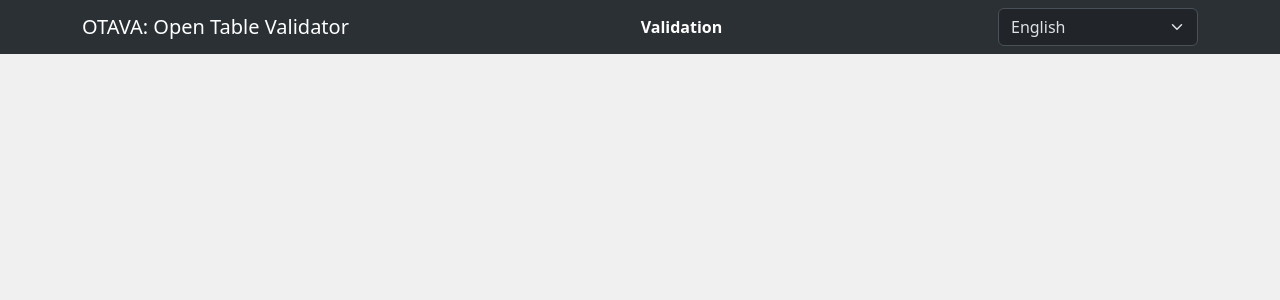
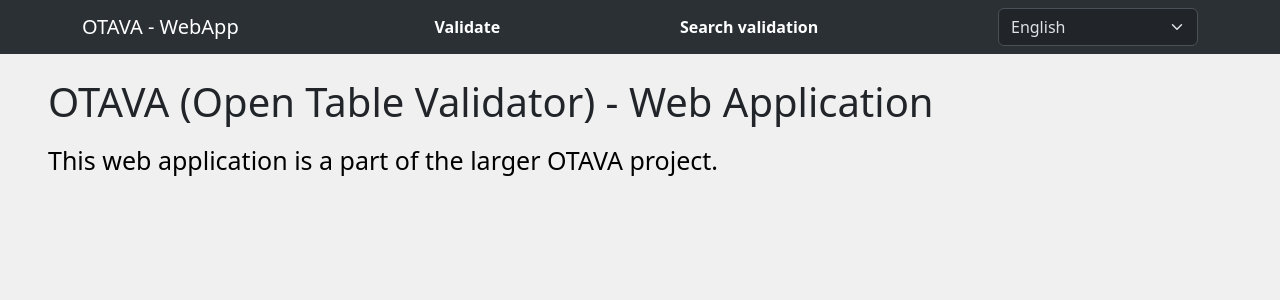
Before and after one commit to JanJanda/otava, a React (Create React App) app in the folder web-app/client/: page / in a window 1280 px wide. Shown: the top 300 px of the page. Built offline with nearby package versions, Linux system fonts and the light colour scheme.

Commit message:
Add search bar

```diff
--- a/web-app/client/public/index.html
+++ b/web-app/client/public/index.html
@@ -5,7 +5,7 @@
     <link rel="icon" href="%PUBLIC_URL%/favicon.ico" />
     <meta name="viewport" content="width=device-width, initial-scale=1" />
     <meta name="theme-color" content="#000000" />
-    <title>React App</title>
+    <title>OTAVA - WebApp</title>
   </head>
   <body>
     <noscript>You need to enable JavaScript to run this app.</noscript>
--- a/web-app/client/src/App.js
+++ b/web-app/client/src/App.js
@@ -6,6 +6,7 @@ import TopBar from "./TopBar";
 import {englishLocale} from "./englishLocale";
 import HomePage from "./HomePage";
 import NotFoundPage from "./NotFoundPage";
+import SearchPage from "./SearchPage";
 
 export const LocaleContext = createContext(englishLocale);
 
@@ -18,6 +19,7 @@ export default function App() {
       <Routes>
         <Route path="/" element={<HomePage />} />
         <Route path="/validate" element={<ValidatePage />} />
+        <Route path="/search" element={<SearchPage />} />
         <Route path="/result/:id" element={<ResultPage />} />
         <Route path="*" element={<NotFoundPage />} />
       </Routes>
--- a/web-app/client/src/HomePage.js
+++ b/web-app/client/src/HomePage.js
@@ -1,7 +1,13 @@
-import React from "react";
+import React, {useContext} from "react";
+import {LocaleContext} from "./App";
 
 export default function HomePage() {
+  const locale = useContext(LocaleContext);
+
   return (
-    ""
+    <div className="mx-5 mt-4">
+      <h1>OTAVA ({locale.otava}) - {locale.webApp}</h1>
+      <p className="intro-text mt-3">{locale.introText}</p>
+    </div>
   );
 }
--- /dev/null
+++ b/web-app/client/src/SearchPage.js
@@ -0,0 +1,21 @@
+import React, {useContext, useState} from "react";
+import {useNavigate} from "react-router-dom";
+import {LocaleContext} from "./App";
+import Form from "react-bootstrap/Form";
+import Button from "react-bootstrap/Button";
+
+export default function SearchPage() {
+  const [searchId, setSearchId] = useState("");
+  const navigate = useNavigate();
+  const locale = useContext(LocaleContext);
+
+  return (
+    <div className="mt-5 mx-auto search-bar">
+      <Form.Group controlId="result-search" style={{ float: "left" }}>
+        <Form.Label style={{ marginRight: "10px", float: "left", marginTop: "5px" }}>{locale.searchById}:</Form.Label>
+        <Form.Control value={searchId} onChange={e => setSearchId(e.target.value)} style={{ maxWidth: "100px", marginRight: "10px"}} />
+      </Form.Group>
+      <Button variant="secondary" onClick={() => navigate("/result/" + searchId.trim())} disabled={searchId.trim() === ""}>{locale.search}</Button>
+    </div>
+  );
+}
--- a/web-app/client/src/TopBar.js
+++ b/web-app/client/src/TopBar.js
@@ -11,17 +11,23 @@ export default function TopBar(props) {
   const locale = useContext(LocaleContext);
   const location = useLocation();
 
-  let linkColor = "white";
-  if (location.pathname === "/validate") linkColor = "yellow";
+  let validateColor = "white";
+  if (location.pathname === "/validate") validateColor = "yellow";
+
+  let searchColor = "white";
+  if (location.pathname === "/search") searchColor = "yellow";
 
   return (
     <Navbar className="bg-body-tertiary" data-bs-theme="dark">
       <Container>
         <Link to="/" style={{ textDecoration: "none" }}>
-          <Navbar.Brand>OTAVA: Open Table Validator</Navbar.Brand>
+          <Navbar.Brand>OTAVA - WebApp</Navbar.Brand>
         </Link>
-        <Link to="/validate" style={{ textDecoration: "none", color: linkColor, fontWeight: "bold" }}>
-          {locale.validation}
+        <Link to="/validate" style={{ textDecoration: "none", color: validateColor, fontWeight: "bold" }}>
+          {locale.validate}
+        </Link>
+        <Link to="/search" style={{ textDecoration: "none", color: searchColor, fontWeight: "bold" }}>
+          {locale.searchValidation}
         </Link>
           <LangSelect setLocale={props.setLocale} />
       </Container>
--- a/web-app/client/src/czechLocale.js
+++ b/web-app/client/src/czechLocale.js
@@ -23,4 +23,11 @@ export const czechLocale = {
   report: "Validační zpráva",
   finishTime: "Čas dokončení",
   notFound: "Smůla, stránka nenalezena",
+  searchById: "Hledat validaci podle ID",
+  search: "Hledat",
+  validate: "Validovat",
+  searchValidation: "Hledat validaci",
+  otava: "Otevřený validátor tabulek",
+  webApp: "webová aplikace",
+  introText: ""
 };
--- a/web-app/client/src/englishLocale.js
+++ b/web-app/client/src/englishLocale.js
@@ -23,4 +23,11 @@ export const englishLocale = {
   report: "Validation report",
   finishTime: "Finish time",
   notFound: "Sorry, page not found",
+  searchById: "Search validation by ID",
+  search: "Search",
+  validate: "Validate",
+  searchValidation: "Search validation",
+  otava: "Open Table Validator",
+  webApp: "Web Application",
+  introText: "This web application is a part of the larger OTAVA project."
 };
--- a/web-app/client/src/styles.css
+++ b/web-app/client/src/styles.css
@@ -14,3 +14,14 @@ body {
 .center-msg {
     text-align: center;
 }
+
+.search-bar {
+    width: fit-content;
+    border: solid;
+    padding: 10px;
+}
+
+.intro-text {
+    color: black;
+    font-size: 25px;
+}
```
Also changed, not shown: 1 other file (tests, documents, lock files or other folders).
